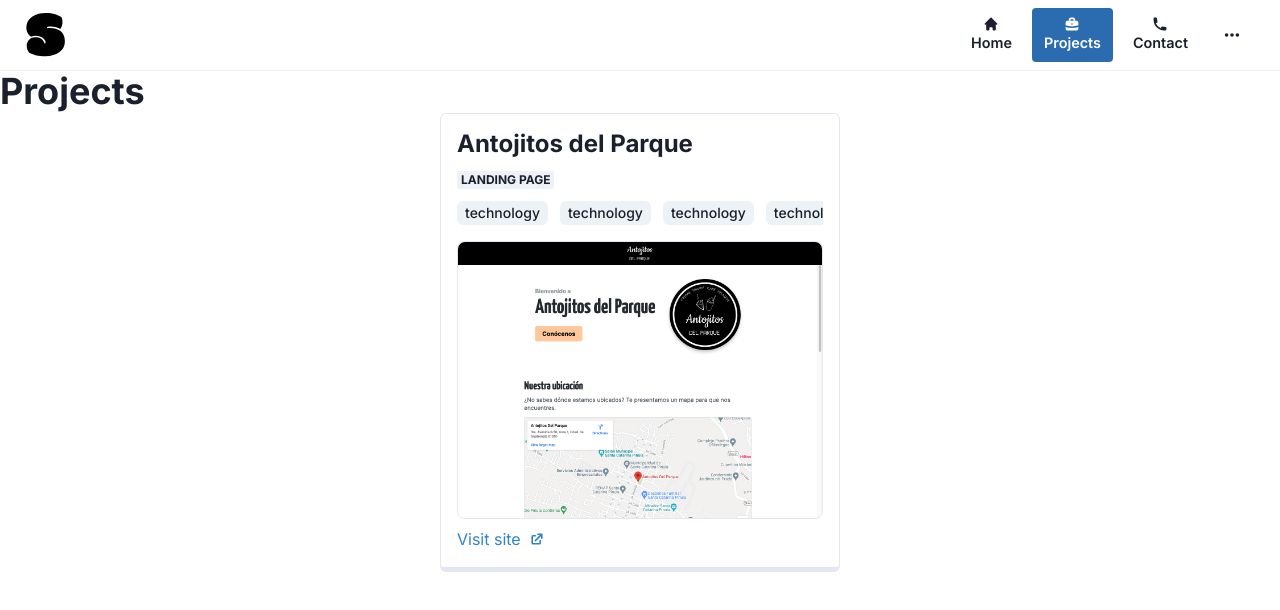
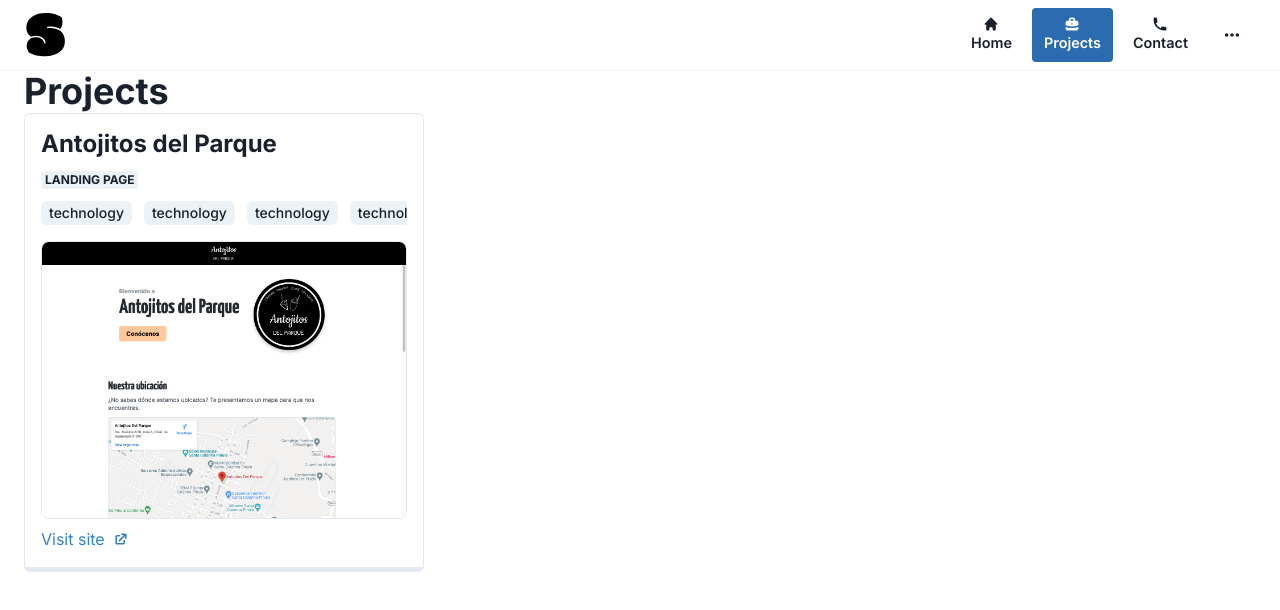
Before and after one commit to ssmgcode/portfolio-react, a React (Create React App) app: page /projects in a window 1280 px wide. Shown: the top 610 px of the page. Built offline with nearby package versions, Linux system fonts and the light colour scheme.

Commit message:
Implement simple grid

```diff
--- a/src/components/pages/Projects.tsx
+++ b/src/components/pages/Projects.tsx
@@ -1,18 +1,19 @@
-import { Grid, Heading } from '@chakra-ui/react'
+import { Heading, SimpleGrid } from '@chakra-ui/react'
 import Project from '../sections/projects/Project'
 import personalInformation from '../../config/personalInformation.json'
+import DefaultPadding from '../layouts/DefaultPadding'
 
 const projects = personalInformation.projects
 
 const Projects = (): JSX.Element => (
-  <>
+  <DefaultPadding>
     <Heading>Projects</Heading>
-    <Grid templateColumns="auto" templateRows="auto" justifyItems="center">
+    <SimpleGrid minChildWidth="20em" spacing="2em">
       {projects.map((project) => (
         <Project key={project.name} {...project} />
       ))}
-    </Grid>
-  </>
+    </SimpleGrid>
+  </DefaultPadding>
 )
 
 export default Projects
```
